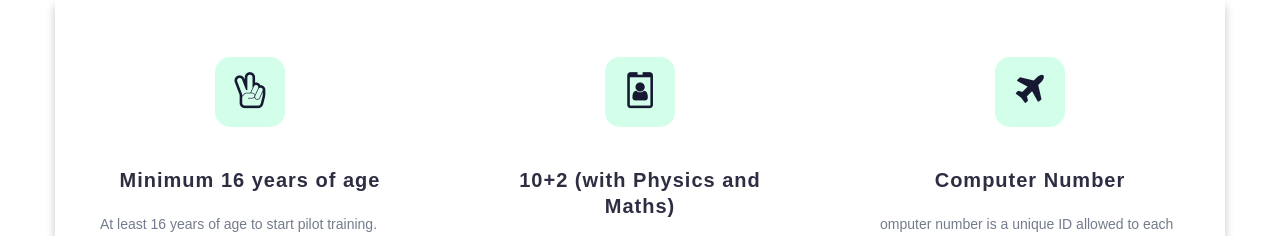
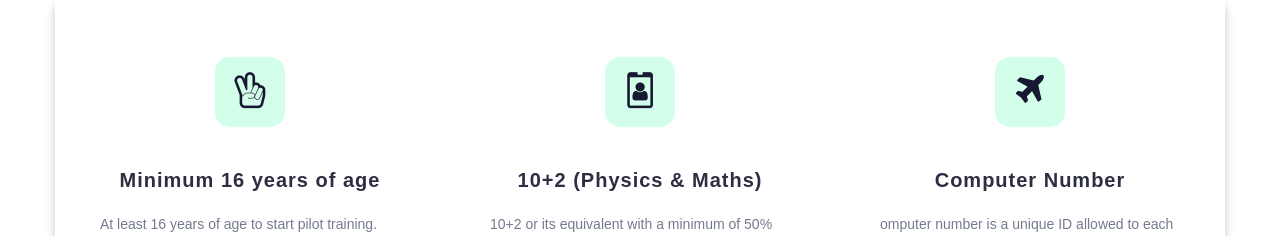
Before and after one commit to IngleCorp/avaition, a plain HTML site: page about.html in a window 1280 px wide. Shown: the part 491-727 px from the top of the page. Drawn offline with Linux system fonts and the light colour scheme; some packages are replaced by stand-ins of ours.

Commit message:
Update about.html

```diff
--- a/about.html
+++ b/about.html
@@ -300,7 +300,7 @@
                         <div class="box-icon features-box-icon">
                             <i class="fa fa-id-badge" aria-hidden="true"></i>
                         </div>
-                        <h3 class="box-title">10+2 (with Physics and Maths)</h3>
+                        <h3 class="box-title">10+2 (Physics & Maths)</h3>
                         <p>10+2 or its equivalent with a minimum of 50% marks in Mathematics and Physics. (If you don’t have Physics & Maths in 10+2 you have an option of doing these two subjects from National Institute of Open Schooling’s On-Demand Examinations and can still start your Pilot training course.</p>
                     </div>
                 </div>
```
